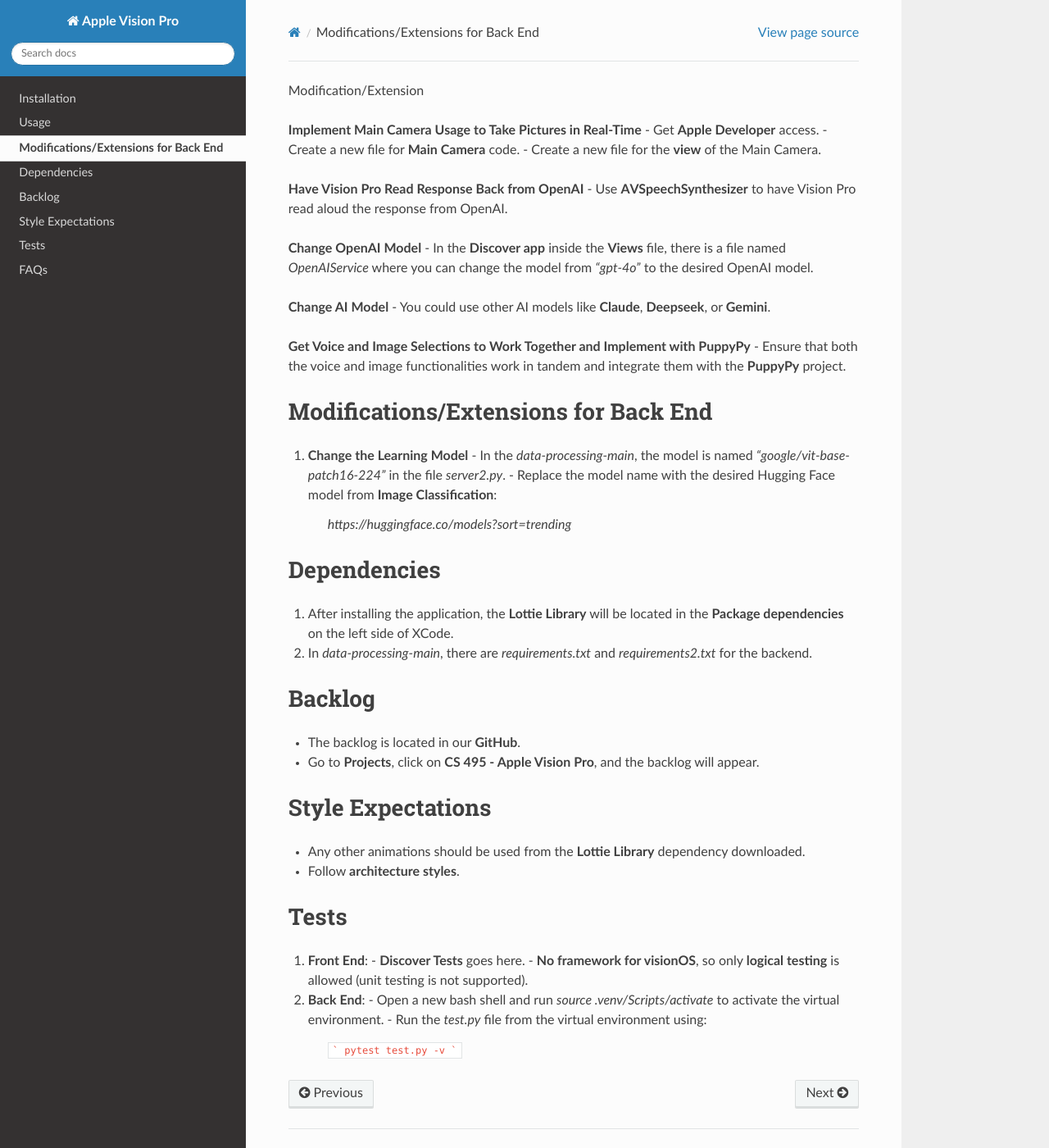
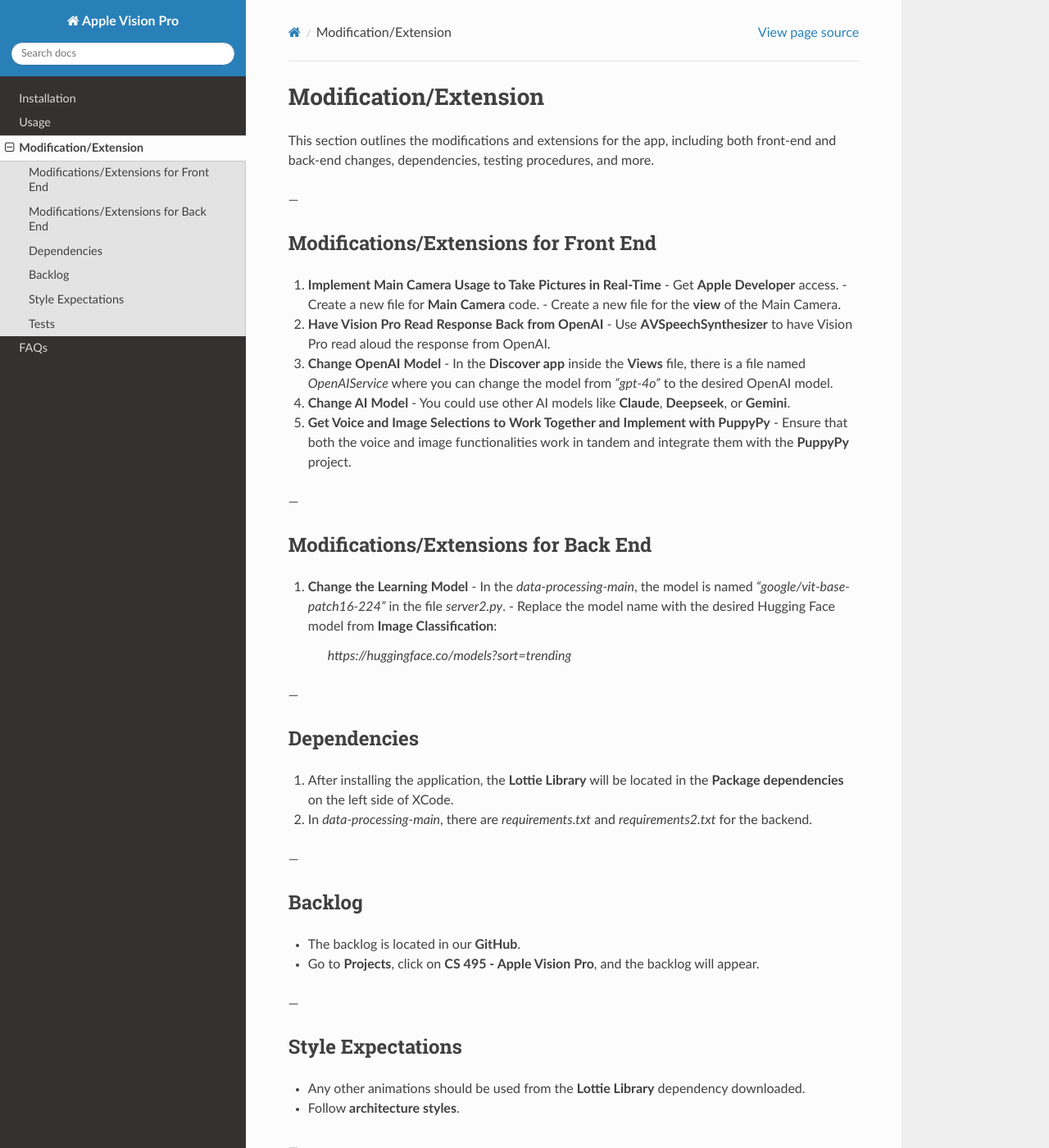
Before and after one commit to Apple-Vision-Pro-UA-CS495/apple-vision-pro-tutorial, a Sphinx documentation site: the page built from docs/source/modification.rst, in a window 1280 px wide and 1400 px high. Shown: the whole window at 82% size. Built offline with Sphinx 7.4.7 and the Read the Docs theme 3.1.0, drawn with Linux system fonts in a browser that asks for light colours.

Commit message:
Modifications updated

````diff
--- a/docs/source/modification.rst
+++ b/docs/source/modification.rst
@@ -1,8 +1,12 @@
 Modification/Extension
+======================
 
-=======================
+This section outlines the modifications and extensions for the app, including both front-end and back-end changes, dependencies, testing procedures, and more.
+
+---
+
 Modifications/Extensions for Front End
-===================================
+-----------------------------------
 
 1. **Implement Main Camera Usage to Take Pictures in Real-Time**
    - Get **Apple Developer** access.
@@ -21,34 +25,44 @@
 5. **Get Voice and Image Selections to Work Together and Implement with PuppyPy**
    - Ensure that both the voice and image functionalities work in tandem and integrate them with the **PuppyPy** project.
 
+---
+
 Modifications/Extensions for Back End
-==========================
+--------------------------
 
 1. **Change the Learning Model**
    - In the `data-processing-main`, the model is named `"google/vit-base-patch16-224"` in the file `server2.py`.
    - Replace the model name with the desired Hugging Face model from **Image Classification**:
      `https://huggingface.co/models?sort=trending`
 
+---
+
 Dependencies
-============
+------------
 
 1. After installing the application, the **Lottie Library** will be located in the **Package dependencies** on the left side of XCode.
 2. In `data-processing-main`, there are `requirements.txt` and `requirements2.txt` for the backend.
 
+---
+
 Backlog
-========
+-------
 
 - The backlog is located in our **GitHub**.
 - Go to **Projects**, click on **CS 495 - Apple Vision Pro**, and the backlog will appear.
 
+---
+
 Style Expectations
-=================
+------------------
 
 - Any other animations should be used from the **Lottie Library** dependency downloaded.
 - Follow **architecture styles**.
 
+---
+
 Tests
-=====
+-----
 
 1. **Front End**:
    - **Discover Tests** goes here.
@@ -56,7 +70,4 @@
 
 2. **Back End**:
    - Open a new bash shell and run `source .venv/Scripts/activate` to activate the virtual environment.
-   - Run the `test.py` file from the virtual environment using:
-     ```
-     pytest test.py -v
-     ```
+   - Run the `test.py`
````
